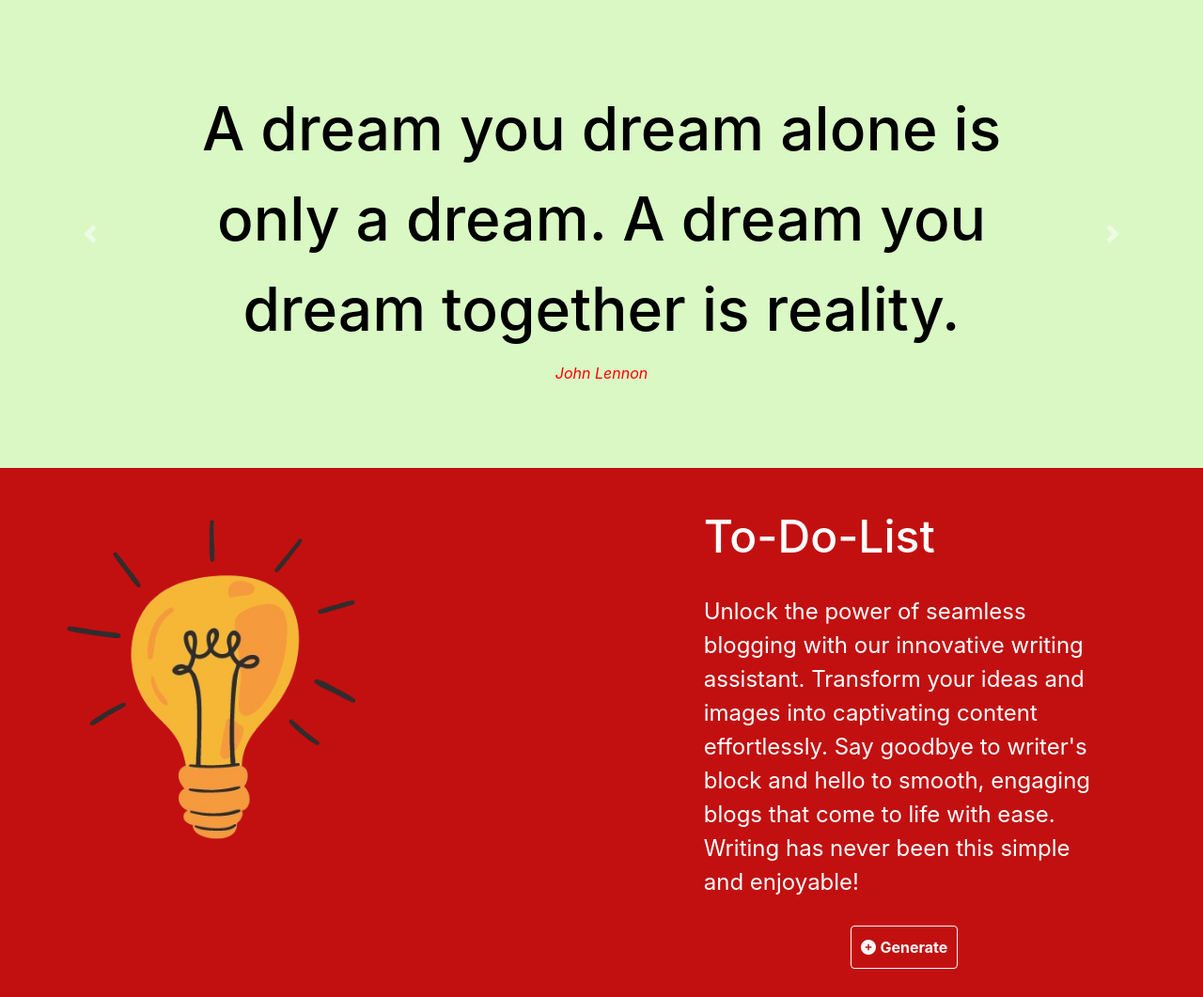
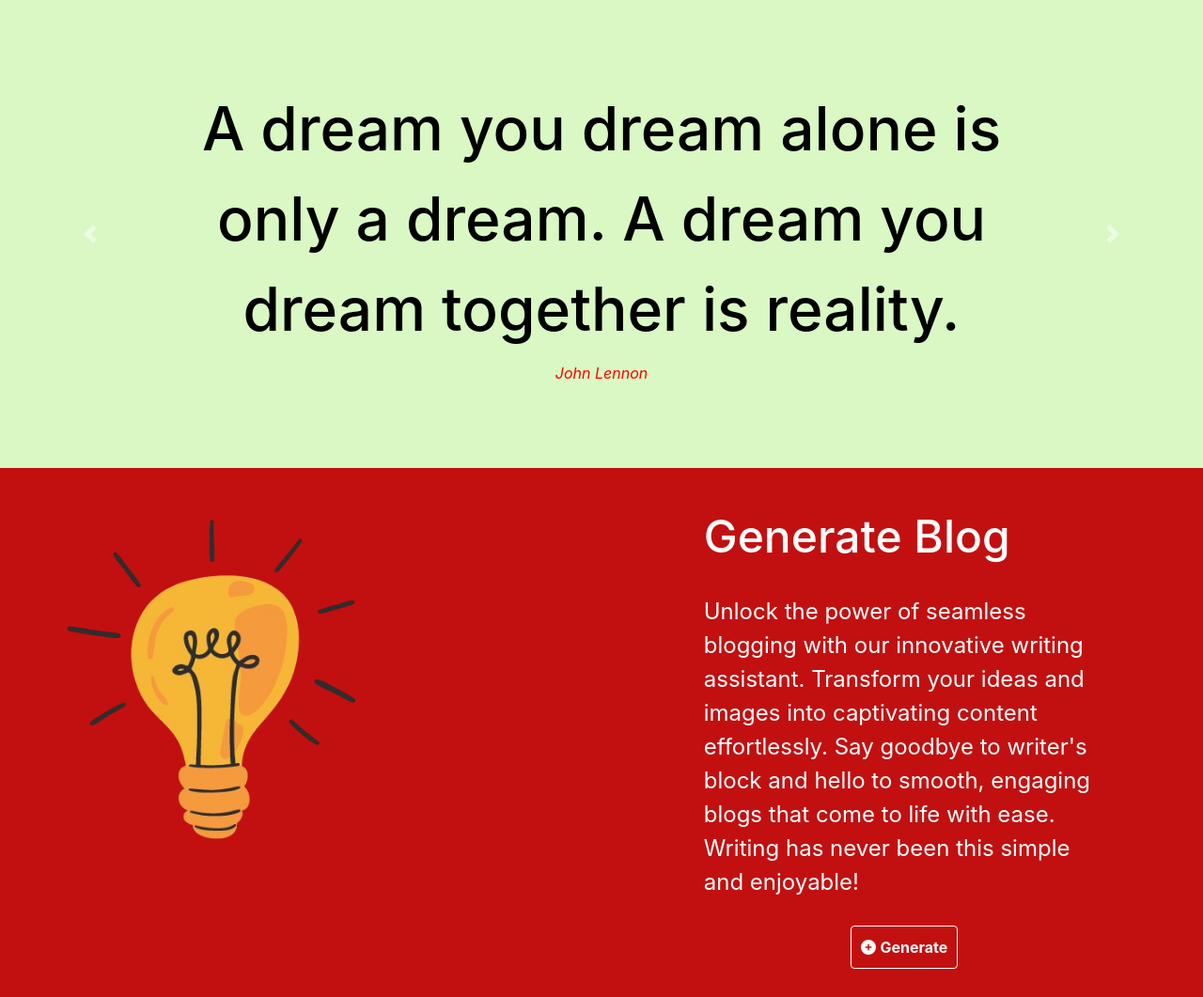
Before and after one commit to NegiAdarsh/read-write-master, a Node server app: page / in a window 1280 px wide. Shown: the part 1465-2526 px from the top of the page at 94% size. Run offline with Node 20, Linux system fonts and the light colour scheme; some libraries are stand-ins or nearby versions.

Commit message:
fixed generate blog

```diff
--- a/app.js
+++ b/app.js
@@ -54,7 +54,7 @@ const postSchema = {
 const Post = blogDB.model("Post", postSchema);
 
 // Content for various pages
-const homeStartingContent = `Dive into a world where words dance off the page and ideas come to life...`;
+const homeStartingContent = `Welcome to Your Creative Haven! Dive into a world where your thoughts flow freely—no sign-ins, no barriers. Whether you're a seasoned writer or just have something on your mind, our platform lets you share your ideas effortlessly. Just start writing and let your words reach the world! Click on read more.. to read full post`;
 const aboutContent = `At Read and Write, we believe in the power of storytelling...`;
 const contactContent = "Our contact page is the best way to get in touch with us...";
 
--- a/views/home.ejs
+++ b/views/home.ejs
@@ -100,7 +100,7 @@
     <img src="media/To-do.png" class="blogPhoto">
   </div>
   <div class="feature-box col-lg-6 col-md-6" >
-   <h1 class="section-heading">To-Do-List</h1>
+   <h1 class="section-heading">Generate Blog</h1>
    <p style="padding: 2% 15%; font-size: 1.5rem; color: white;">Unlock the power of seamless blogging with our innovative writing assistant. Transform your ideas and images into captivating content effortlessly. Say goodbye to writer's block and hello to smooth, engaging blogs that come to life with ease. Writing has never been this simple and enjoyable!</p>
    <a href="https://negiadarsh-gemini-vision-691nmx.streamlit.app/"><button type="button" class="btn btn-outline-light play-button" style="margin-left: 40%; margin-bottom: 5%;"><i class="fa-solid fa-circle-plus"></i> <strong>Generate</strong></button></a>
   </div>
```
